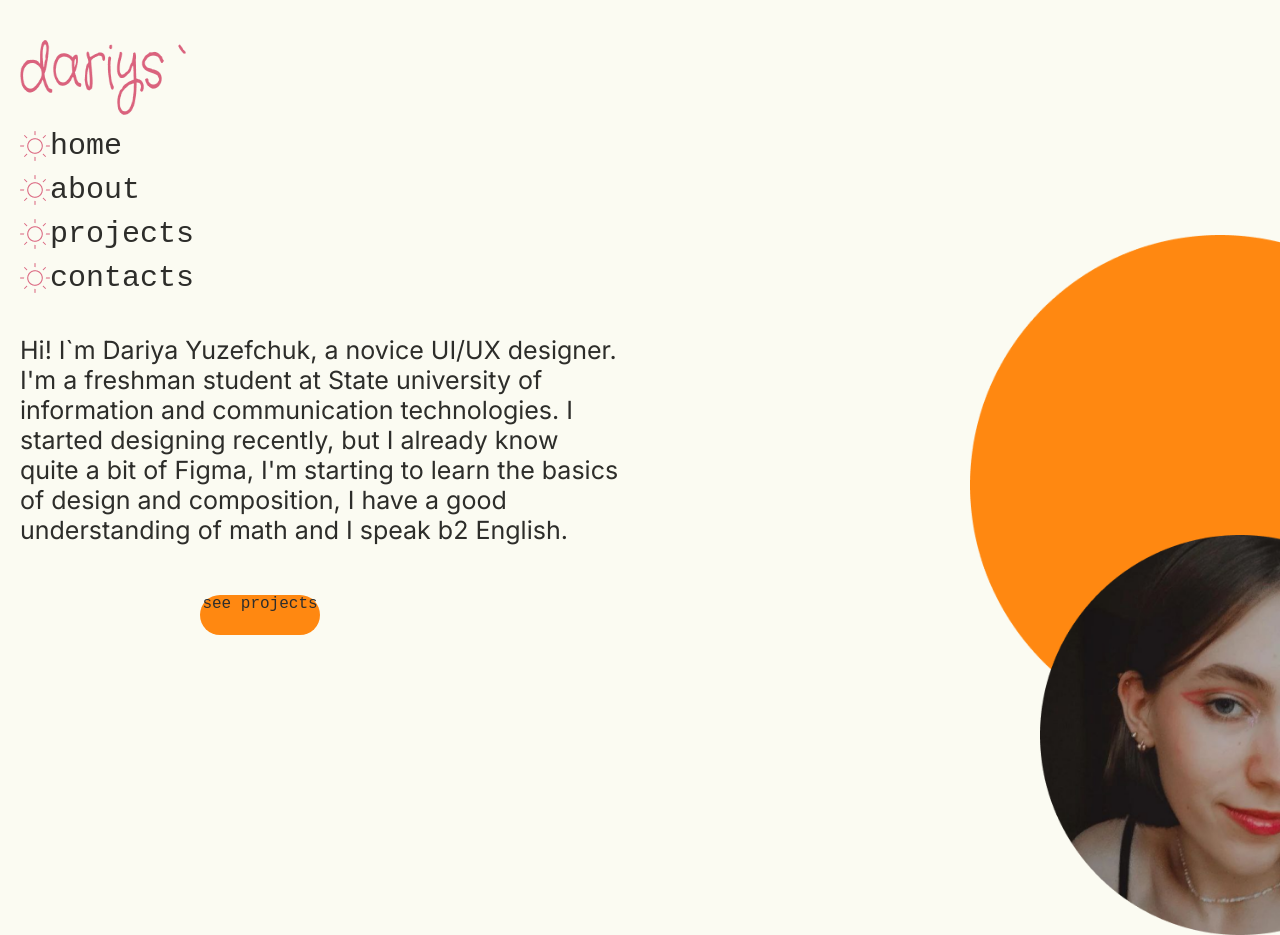
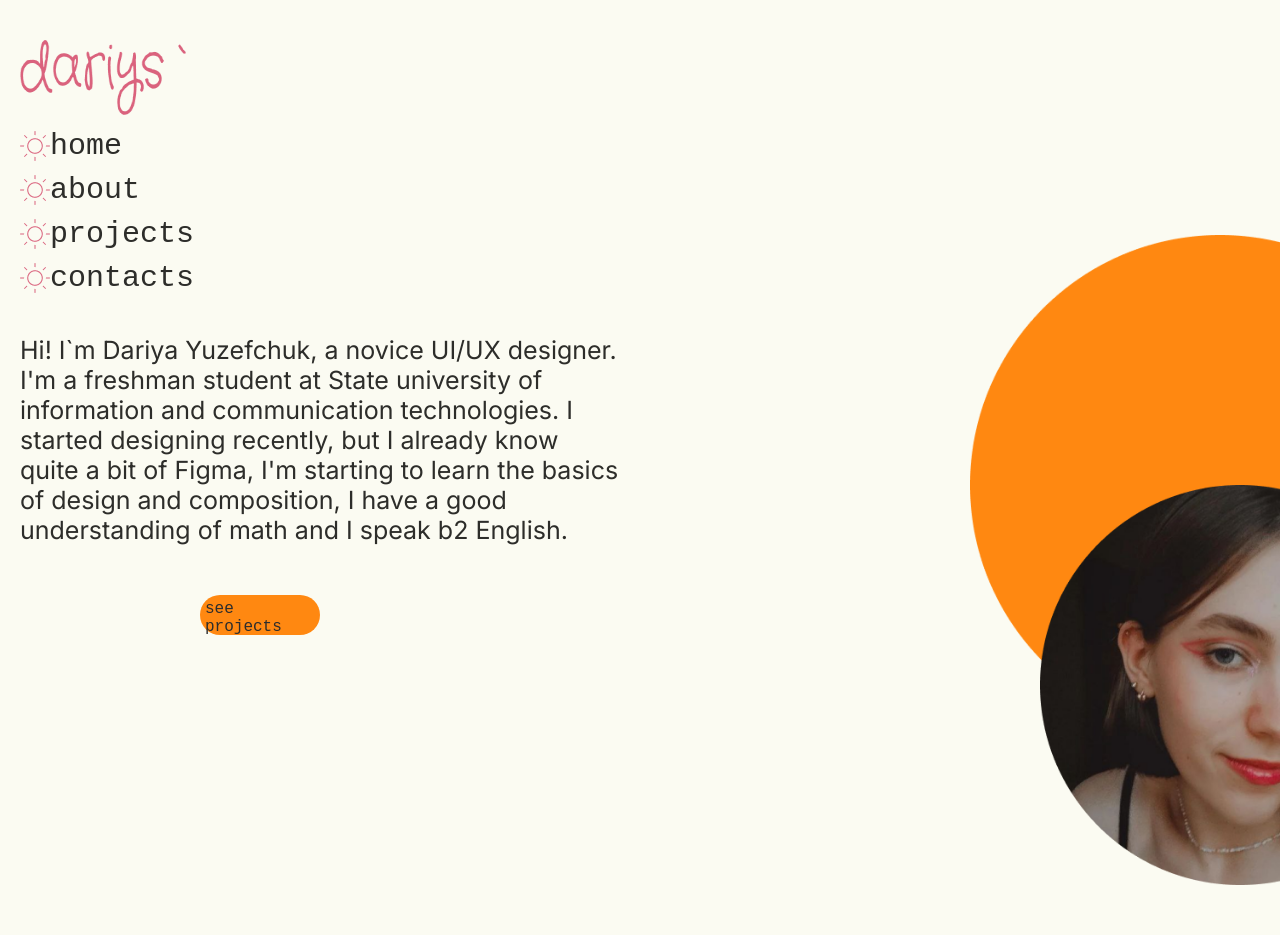
Before and after one commit to dariysthefirst/daria-s-portfolio, a Next.js app: page /about in a window 1280 px wide. Shown: the top 935 px of the page. After the commit the page ends 885 px from the top, so only its background shows below. Built offline with nearby package versions, Linux system fonts and the light colour scheme.

Commit message:
something fixed

```diff
--- a/app/about/page.module.css
+++ b/app/about/page.module.css
@@ -5,7 +5,7 @@
 .facepic {
   width: 400px;
   height: 400px;
-  margin: -200px 400px 0;
+  margin: -250px 400px 0;
 }
 
 .text {
@@ -24,7 +24,7 @@
   font-family: 'Montserrat', monospace;
   margin: 300px 200px 0;
   position: absolute;
-  text-align: center;
+  padding: 5px;
 }
 
 .btn:hover {
```
